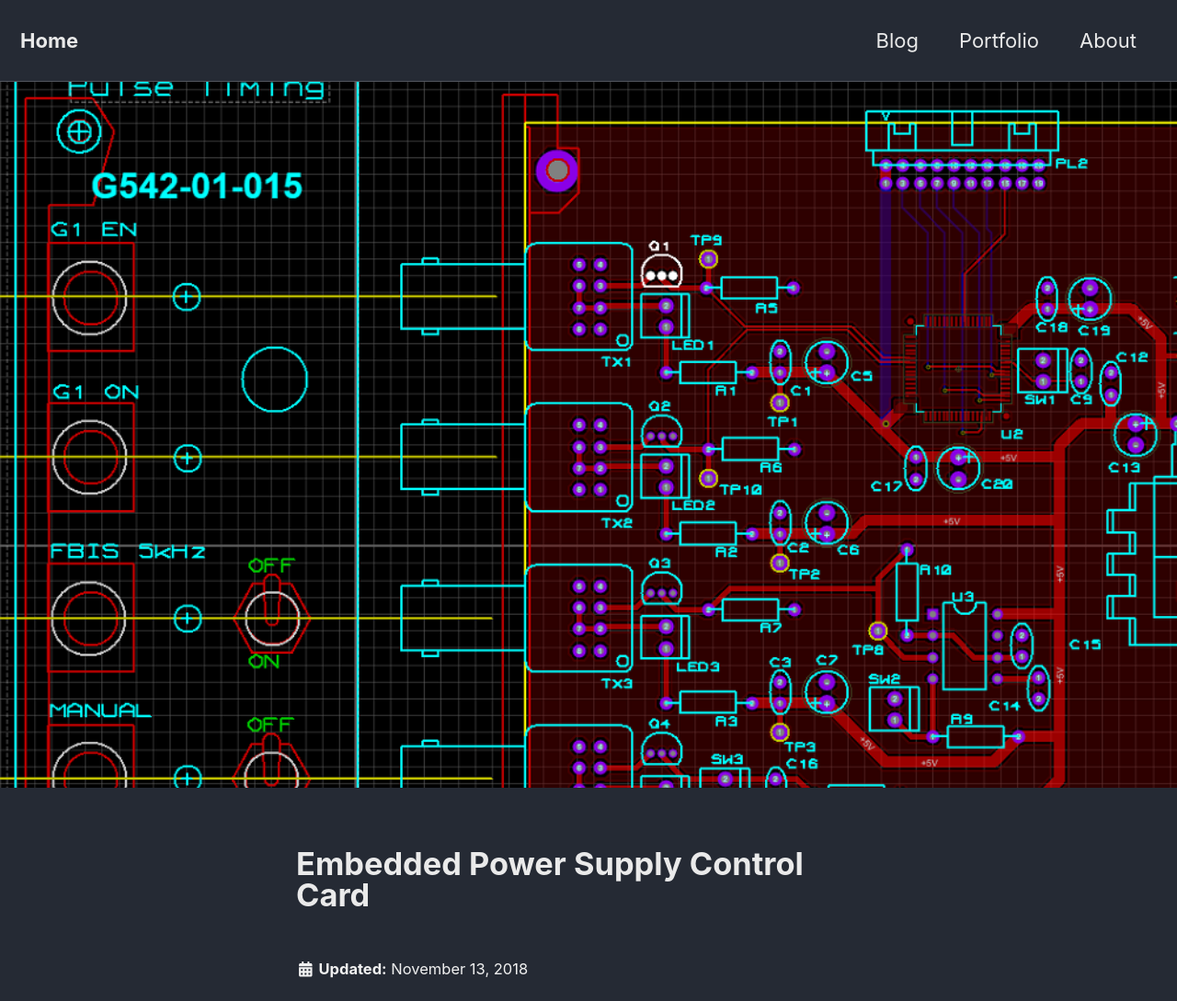
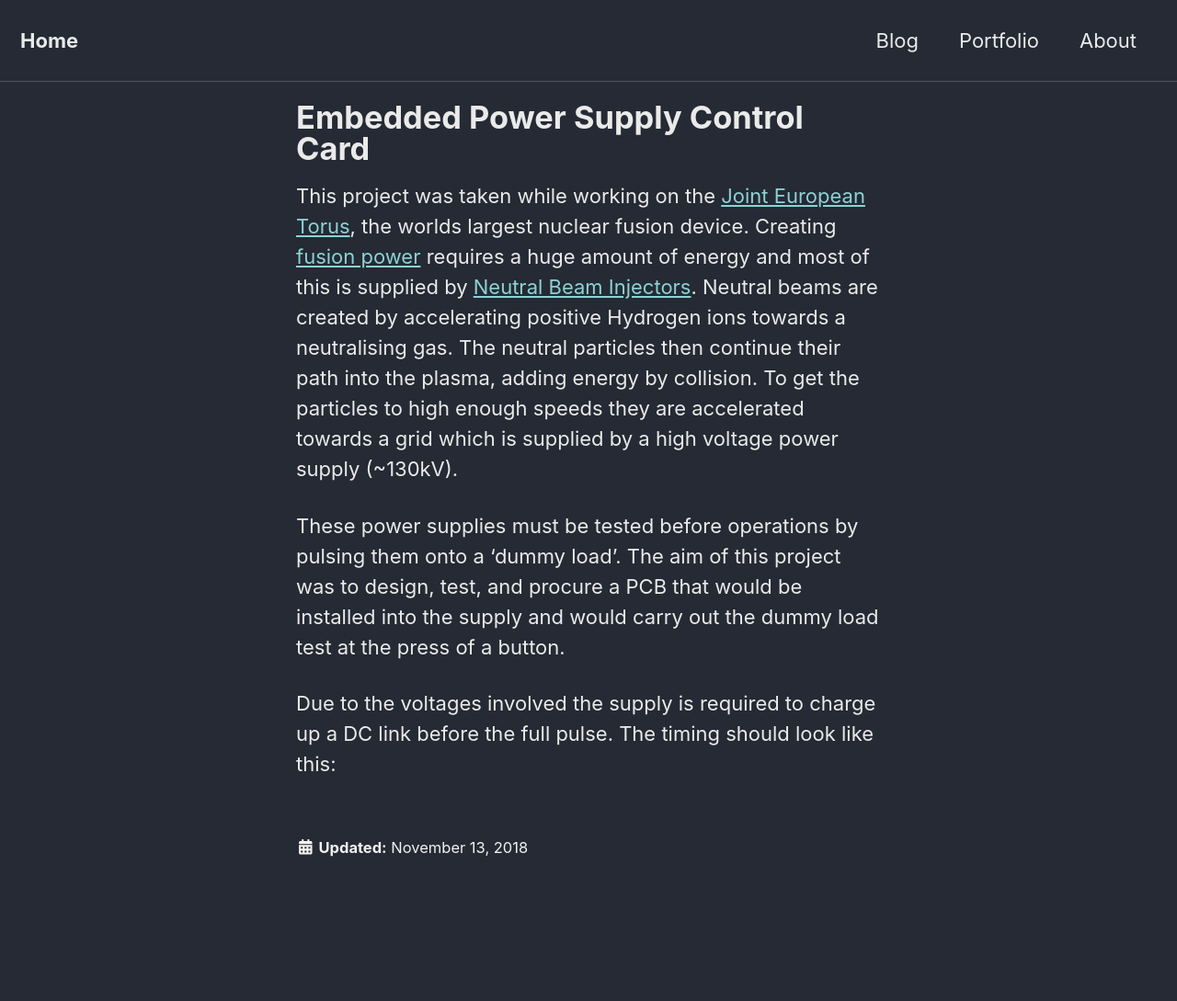
Before and after one commit to mdwcrft/mdwcrft.github.io, a Jekyll site: the page built from _portfolio/embed-PCB.md, in a window 1280 px wide. Shown: the whole page at 92% size. Built offline with Jekyll 4.4.1, drawn with Linux system fonts in a browser that asks for light colours; cached includes are drawn as plain includes; nearby versions of some CDN libraries; after the commit the page ends 957 px from its top, so only the background shows below that.

Commit message:
update embed PCB page

```diff
--- a/_portfolio/embed-PCB.md
+++ b/_portfolio/embed-PCB.md
@@ -2,6 +2,11 @@
 title: "Embedded Power Supply Control Card"
 excerpt: "Embedded Power Supply Control Card"
 collection: portfolio
-header:
-  image: /assets/images/p1.PNG
 ---
+
+This project was taken while working on the [Joint European Torus](https://en.wikipedia.org/wiki/Joint_European_Torus), the worlds largest nuclear fusion device. Creating [fusion power](https://en.wikipedia.org/wiki/Fusion_power) requires a huge amount of energy and most of this is supplied by [Neutral Beam Injectors](https://en.wikipedia.org/wiki/Neutral_beam_injection). Neutral beams are created by accelerating positive Hydrogen ions towards a neutralising gas. The neutral particles then continue their path into the plasma, adding energy by collision. To get the particles to high enough speeds they are accelerated towards a grid which is supplied by a high voltage power supply (~130kV).
+
+These power supplies must be tested before operations by pulsing them onto a 'dummy load'. The aim of this project was to design, test, and procure a PCB that would be installed into the supply and would carry out the dummy load test at the press of a button.
+
+
+Due to the voltages involved the supply is required to charge up a DC link before the full pulse. The timing should look like this:
```
Also changed, not shown: _pages/portfolio.md (+1 -1 lines).
